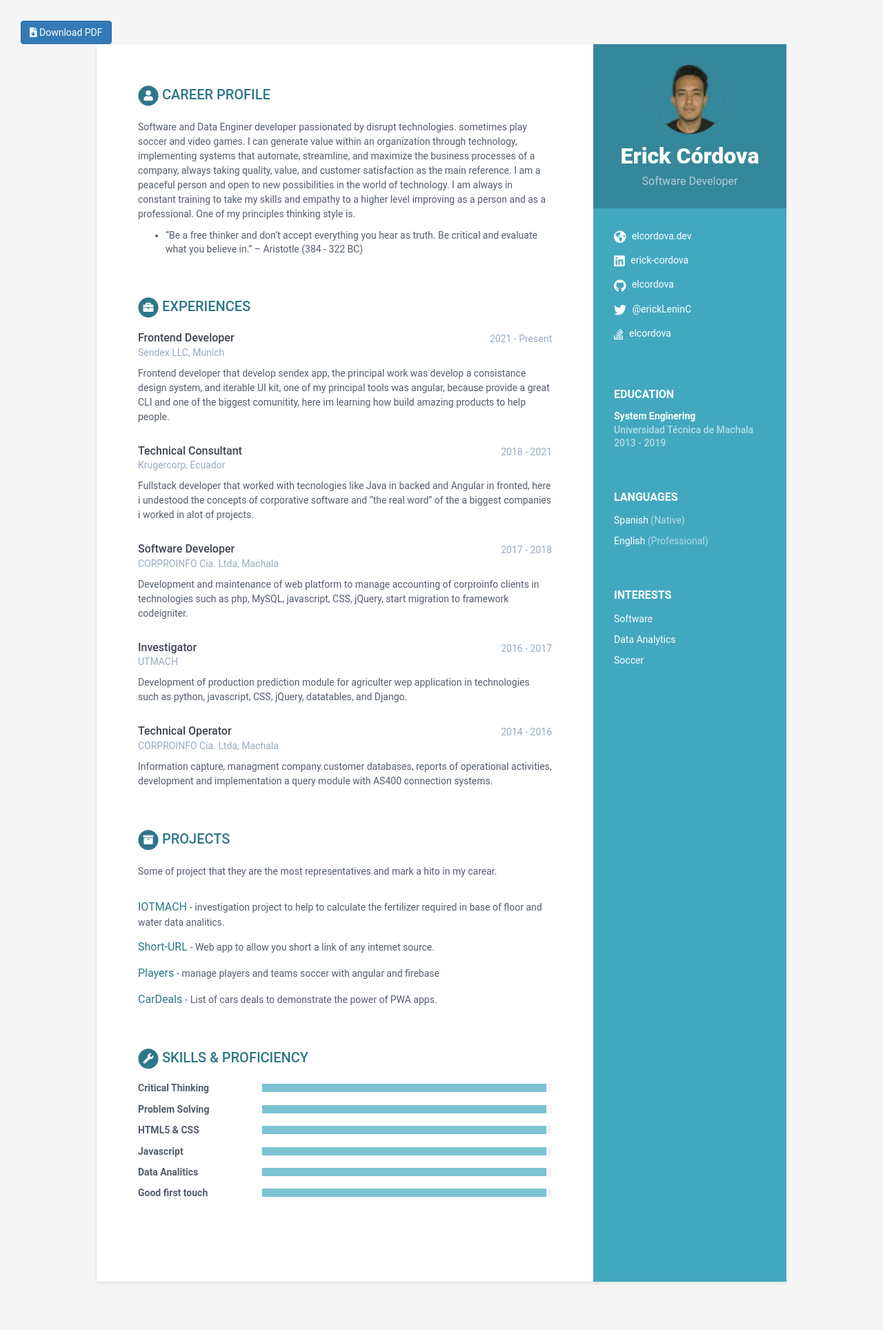
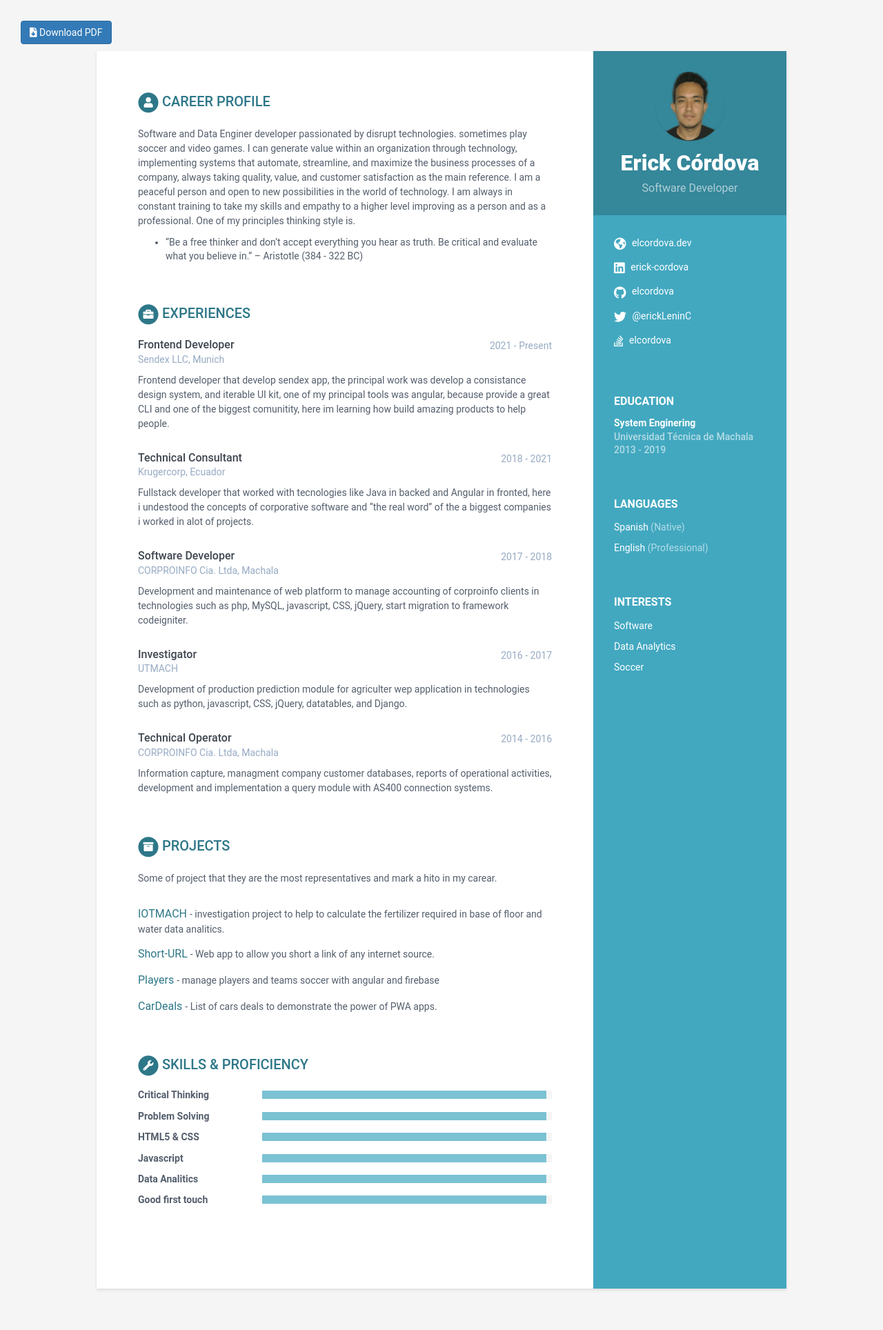
Before and after one commit to elcordova/caring-europa-fe48a, a Jekyll site: the page built from index.html, in a window 1280 px wide. Shown: the whole page at 69% size. Built offline with Jekyll 4.4.1, drawn with Linux system fonts in a browser that asks for light colours.

Commit message:
default.html: changed

```diff
--- a/_layouts/default.html
+++ b/_layouts/default.html
@@ -8,7 +8,7 @@
 {% include head.html %}
 
 <body>
-    <button class="btn btn-primary text-right"><i class="fas fa-file-download"></i> Download PDF</button>
+    <p><button class="btn btn-primary text-right"><i class="fas fa-file-download"></i> Download PDF</button></p>
   <div class="wrapper">
     {% include sidebar.html %}
 
```
